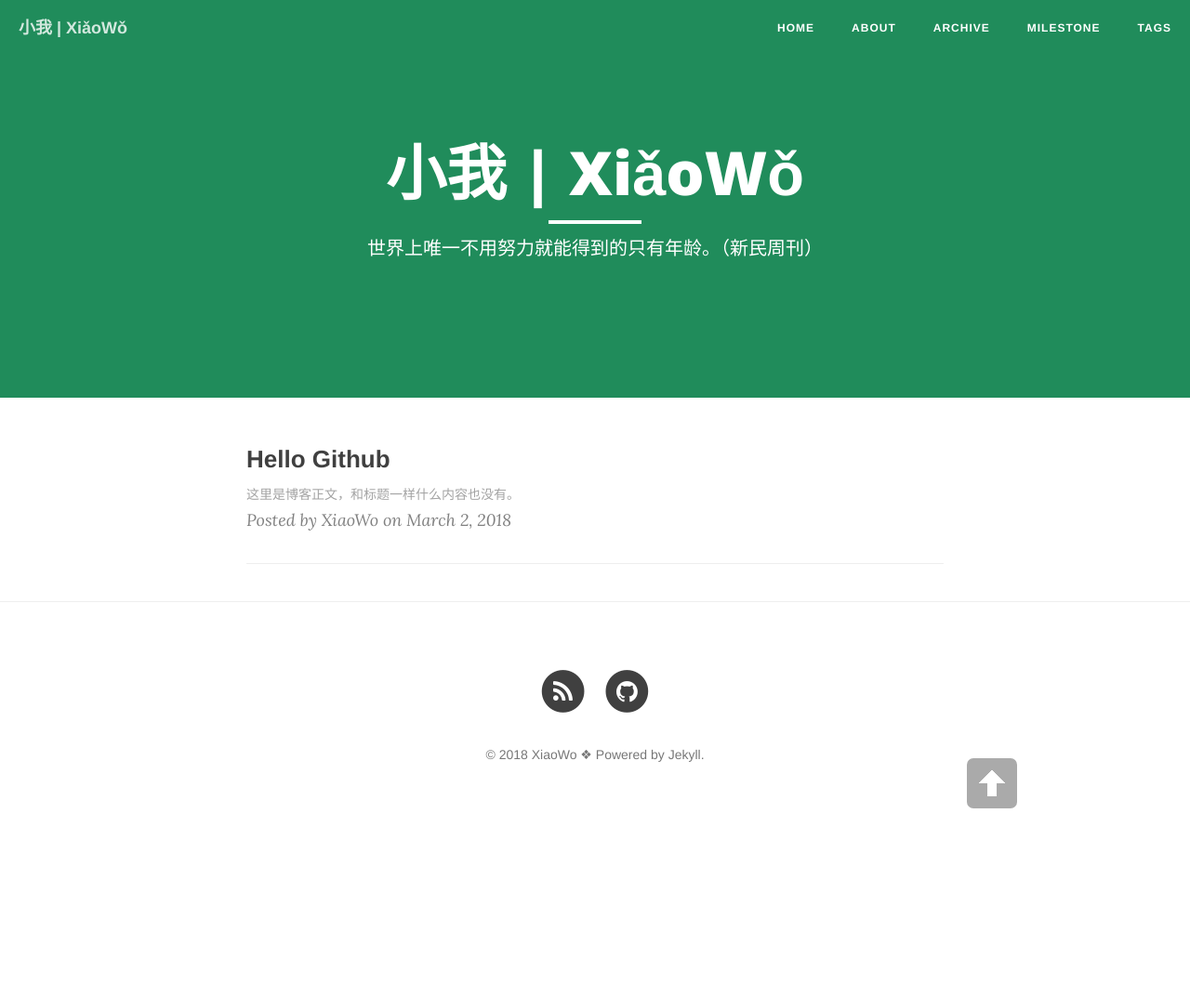
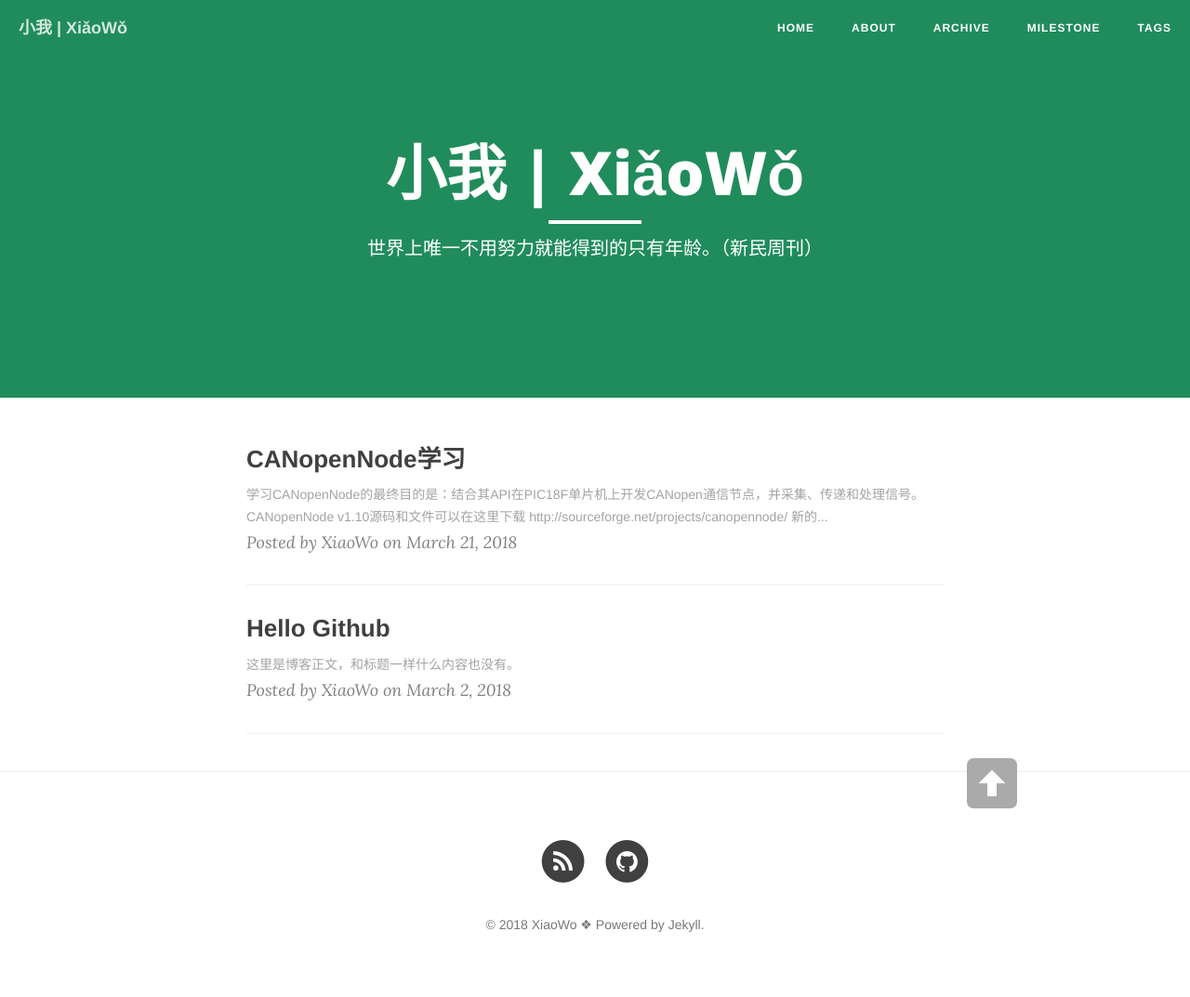
Before and after one commit to Li-QW/Li-QW.github.io, a Jekyll site: the page built from index.html, in a window 1280 px wide. Shown: the whole page at 93% size. Built offline with Jekyll 4.4.1, drawn with Linux system fonts in a browser that asks for light colours; nearby versions of some CDN libraries; the list of posts is cut into pages by our own code; before the commit the page ends 900 px from its top, so only the background shows below that; some of the changed lines change nothing that is shown.

Commit message:
new post CANopenNode learn

```diff
--- /dev/null
+++ b/_posts/2018-03-21-CANopenNode-learn.md
@@ -0,0 +1,65 @@
+---
+layout: post
+title: CANopenNode学习
+date: 2018-3-21
+categories: blog
+tags: [CANopen,学习,代码]
+description: 你以为这里会有什么，其实什么也没有。
+---
+> 学习CANopenNode的最终目的是：结合其API在PIC18F单片机上开发CANopen通信节点，并采集、传递和处理信号。
+
+CANopenNode v1.10源码和文件可以在[这里下载](http://sourceforge.net/projects/canopennode/) http://sourceforge.net/projects/canopennode/
+新的工程已经移步到[GitHub](https://github.com/canopennode)https://github.com/canopennode  可以支持更多32位的MCU。
+
+CANopenNode V1.1采用`GNU Free Documentaion License`.
+
+## 1. 介绍
+通过[教程][1]，您将开发CANopen网络。 将使用CANopenNode开源库。 它将显示如何：制作通用输入/输出设备，使用过程数据对象（传输和映射），在对象字典中使用保持性变量，为智能设备制作自己的程序，为NMT主设备使用自定义CAN消息，使用紧急消息 针对自定义错误等。
+
+在后面的章节中将介绍如何使用 `panel_with_PIC+LCD+keypad`或`Web_interface_with_SC1x`示例（都包含在CANopenNode中）或使用标准配置工具配置网络。
+
+[教程][1]介绍了CANopenNode的大部分功能。 这是相当多的，教程中有很多信息。 源代码已经过测试，所以用户不应该遇到问题。 如果有问题或疑问，请联系[作者][3]。
+
+涉及到的名词：
+- `Heartbeat`     心跳
+- `NMT`   网络管理
+
+### 1.1 准备
+1. [CANopenNode 源码 v1.10](http://sourceforge.net/projects/canopennode/);
+2. [MPLAB IDE](http://www.microchip.com);
+3. [MPLAB C18 V3.00 +](http://www.microchip.com);
+4. 三块带有微控制器PIC18F458（或其他具有CAN的PIC18F）和CAN收发器的电路板;
+5. PIC编程器（使用[MPLAB ICD2](http://www.microchip.com)工作正常）。
+6. 熟悉使用MPLAB IDE和MPLAB C18。
+7. 有关CANopen协议的知识（在线培训[can-cia](http：//www.can-cia.org/canopen/)或[esacademy](http://www.esacademy.com/myacademy/)，[书籍](www.canopenbook.com/))。
+8. 建议：CANopen配置工具，如`panel_with_PIC+LCD+keypad`（CANopenNode的一部分）或
+   `Web_interface_with_SC1x`（也是CANopenNode的一部分）或任何其他商用CANopen配置工具。
+
+### 1.2 说明
+网络例程是带有远程传感器和命令接口的空调机组。它由三个CANopen设备组成（图1.1）：
+1. 传感器——独立温度传感器：
+    - 基于通用输入/输出设备配置文件（CiADS401）。
+    - 在每次状态改变时传输感测温度，并定期使用事件定时器（TPDO 1）。
+    - 每秒产生一次心跳。
+2. 功率单元——由加热器和冷却器制成的空调单元：
+    - 从传感器接收温度（RPDO 0）。
+    - TempLo和TempHi变量位于“对象字典”中。 可以通过SDO通信对象使用CANopen配置工具访问和更改它们。变量具有保持性（关机后不丢失）。 单位是[℃ 摄氏度]。
+    - 打开或关闭冷却器或加热器。决定基于来自传感器，TempLo和TempHi的温度。 如果设备未处于运行状态，则冷却器和加热器将关闭。
+    - 在每次状态改变时传送冷却器和加热器的状态，并周期性地使用事件定时器（TPDO 0）。
+    - 每秒产生一次心跳。
+    - 监测来自传感器和命令接口的心跳。
+3. 命令接口——一个按钮和两个LED二极管，可选LCD显示器：
+    - 接收来自传感器（RPDO 0）的温度并将其显示在LCD上（可选）。
+    - 从电源单元（RPDO 1）接收冷却器和加热器的状态，并将其显示在LED二极管上。
+    - 与按钮连接的NMT主设备。如果按下按钮，则所有网络将被设置为预操作`pre-operational`状态，并且如果再次按下按钮，则所有网络将被设置为可操作的NMT状态。如果更长时间（5秒）按下按钮，则网络上的所有节点都将重置。
+    - 每秒产生一次心跳。
+
+除上述通信对象外，每个节点还使用SDO，紧急和NMT（从）通信对象。
+
+
+
+# 参考资料
+ 该文主要作为CANopenNode的学习记录，参考资料：
+[1]: http://sourceforge.net/projects/canopennode "《CANopenNode Turorial》  V1.10"
+[2]: http://sourceforge.net/projects/canopennode "《CANopenNode Manual》 V1.10"
+[3]: janez.paternoster@siol.net "作者 Janez Paternoster"
--- a/milestone.md
+++ b/milestone.md
@@ -5,5 +5,11 @@ description: "正在努力成就一些东西"
 header-img: "img/zhihu.jpg"
 ---
 
-不过，
-现在还没有。
+
+## 项目进度
+- CANopenNode学习
+    - 2018-03-21 开始
+
+## MyGitHub
+- 2018-03-21  开启Pages
+- 2018-03-20  入住GitHub
```
